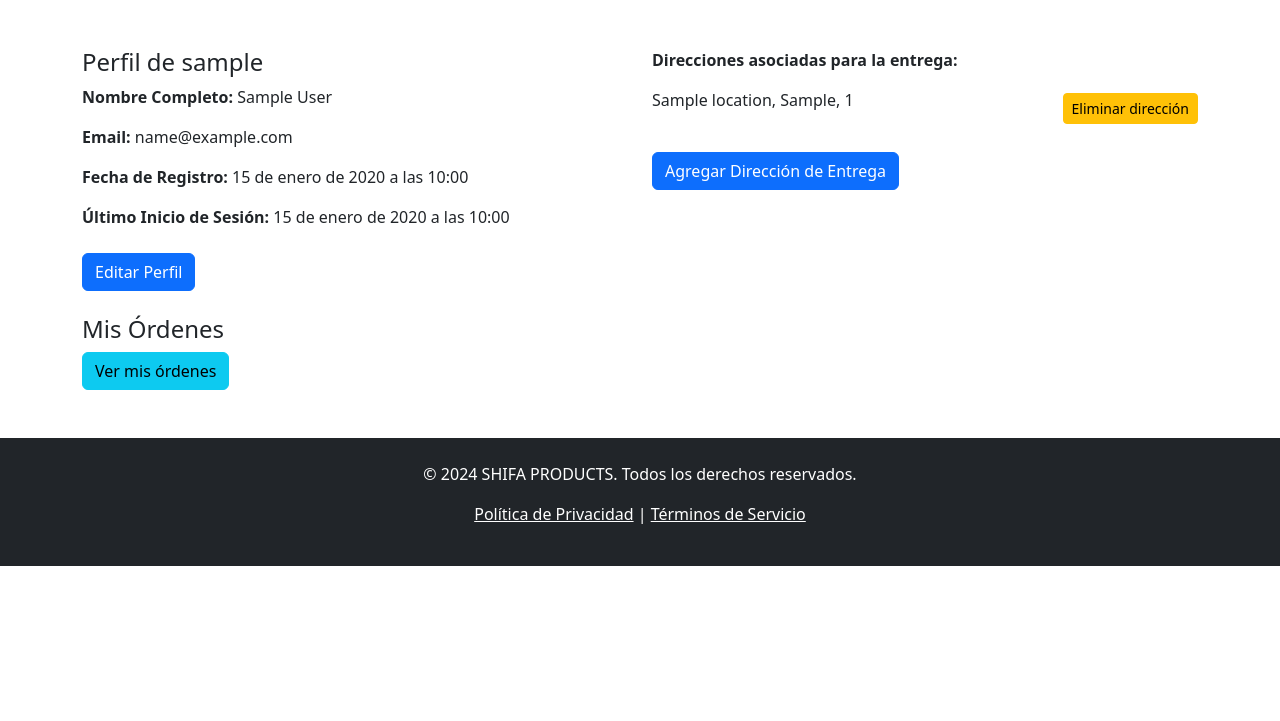
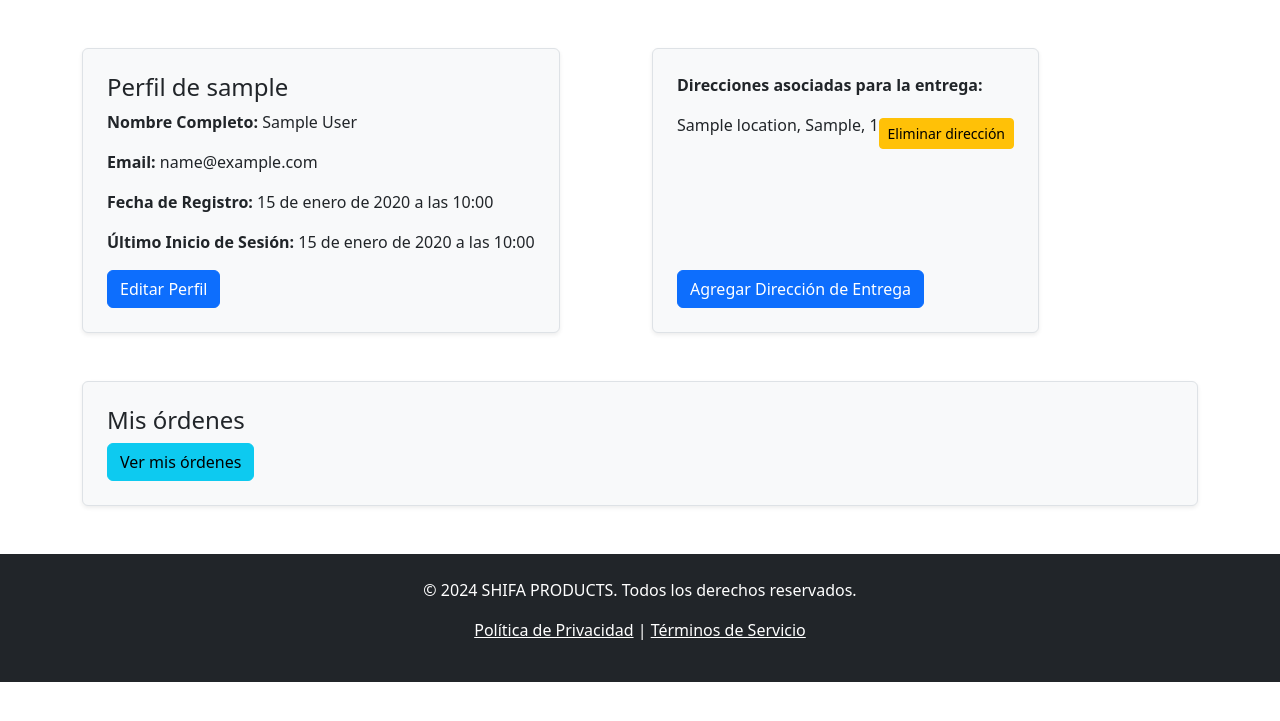
Before and after one commit to VladimirAzanza/shifa_products, a Django app: a page that uses shifa_products/templates/users/customuser_detail.html in a window 1280 px wide. Shown: the part 56-777 px from the top of the page. Run offline with Django 4.2, Linux system fonts and the light colour scheme; a user stored in the database is signed in; tables that the repository leaves empty hold one stand-in row (values such as "Sample post").

Commit message:
Fix profile frontend

```diff
--- a/shifa_products/templates/users/customuser_detail.html
+++ b/shifa_products/templates/users/customuser_detail.html
@@ -5,17 +5,21 @@
 {% block content %}
 <div class="container my-5">
   <div class="row">
-    <div class="col-md-6">
-      <h4>Perfil de {{ object.username }}</h2>
+    <div class="col-lg-6 mb-4 d-flex">
+      <div class="profile-card h-100 d-flex flex-column p-4 rounded shadow-sm bg-light border border-muted">
+        <h4>Perfil de {{ object.username }}</h4>
         <p><strong>Nombre Completo:</strong> {{ object.get_full_name }}</p>
         <p><strong>Email:</strong> {{ object.email }}</p>
         <p><strong>Fecha de Registro:</strong> {{ object.date_joined }}</p>
         <p><strong>Último Inicio de Sesión:</strong> {{ object.last_login }}</p>
-      <div class="mt-4">
+        <div class="mt-auto">
           <a href="{% url 'users:profile_update' object.username %}" class="btn btn-primary">Editar Perfil</a>
         </div>
       </div>
-    <div class="col-md-6">
+    </div>
+
+    <div class="col-lg-6 mb-4 d-flex">
+      <div class="profile-card h-100 d-flex flex-column p-4 rounded shadow-sm bg-light border border-muted">
         <p><strong>Direcciones asociadas para la entrega:</strong>
         {% if messages %}
           <div class="container mt-3">
@@ -38,15 +42,19 @@
           {% else %}
             No se ha registrado una dirección.
           {% endif %}
-        <div class="mt-4">
+        </p>
+        <div class="mt-auto">
           <a href="{% url 'users:address_create' %}" class="btn btn-primary">Agregar Dirección de Entrega</a>
         </div>
-      </p>
       </div>
     </div>
-  <div class="mt-4">
-    <h4>Mis Órdenes</h4>
+
+    <div class="orders-section mt-4">
+      <div class="profile-card p-4 rounded shadow-sm bg-light border border-muted">
+        <h4>Mis órdenes</h4>
         <a href="{% url 'orders:orders_list' %}" class="btn btn-info">Ver mis órdenes</a>
       </div>
     </div>
+  </div>
+</div>
 {% endblock %}
```
Lines whose indentation alone changed are shown as unchanged.
